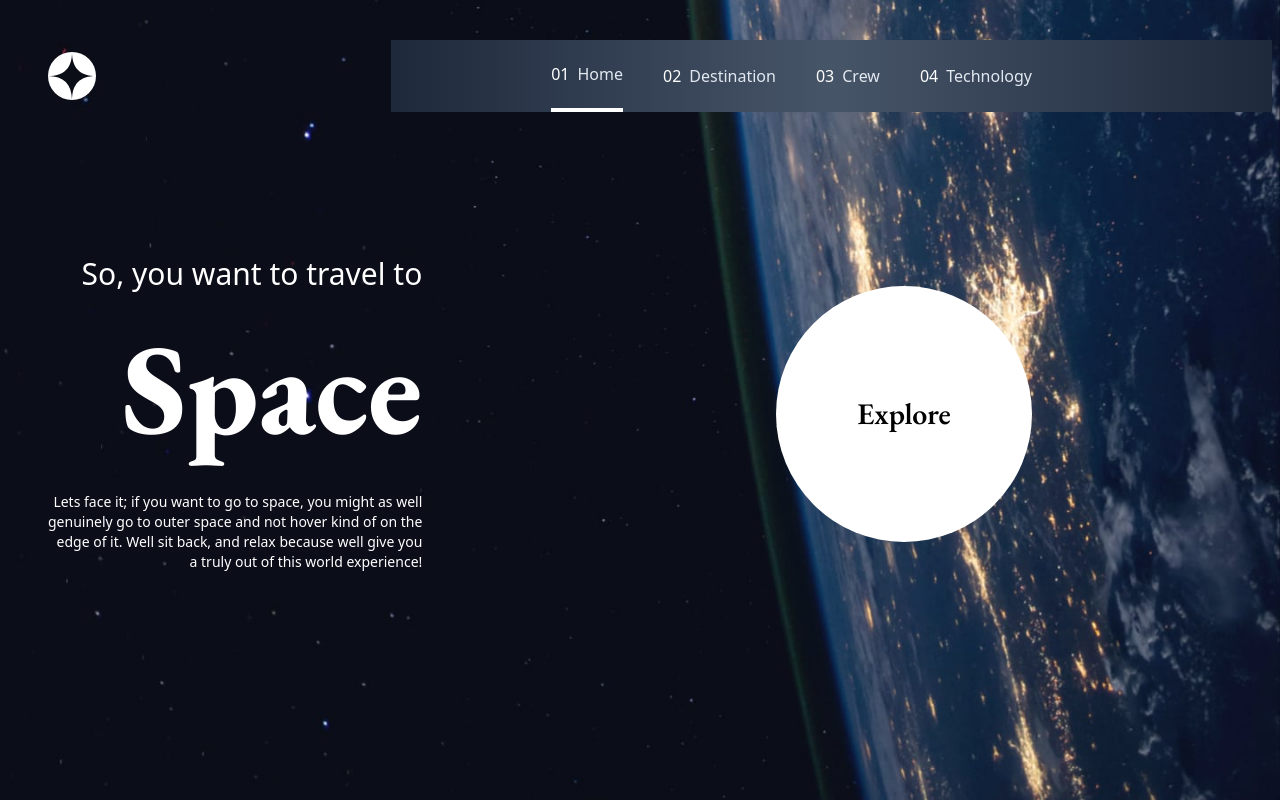
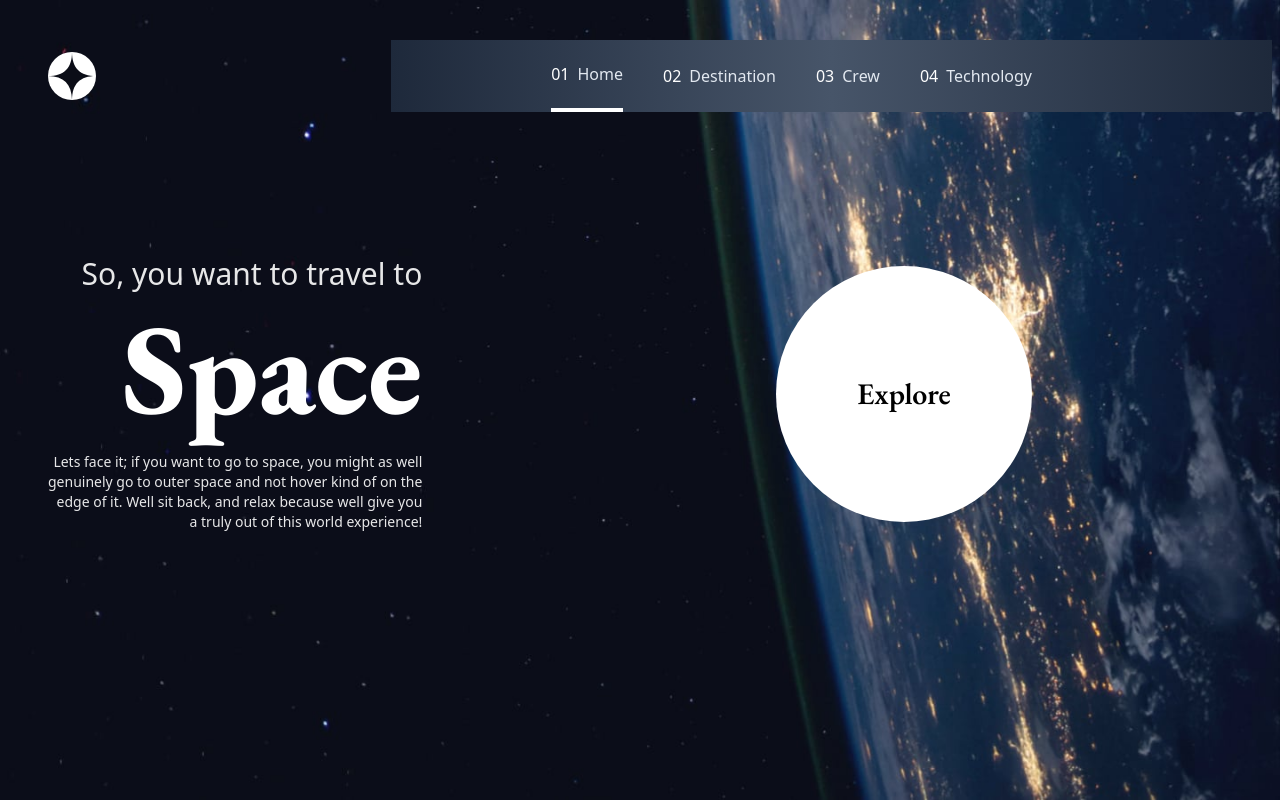
Before and after one commit to Torycd/spacetravel, a React app: page / in a window 1280 px wide. Built offline with nearby package versions, Linux system fonts and the light colour scheme; the HTML template or start-up script is replaced by a standard one.

Commit message:
Nothing Else matters

```diff
--- a/src/Pages/HomePage.jsx
+++ b/src/Pages/HomePage.jsx
@@ -2,15 +2,15 @@
 
 const HomePage = () => {
   return (
-      <div className="text-white flex flex-col m-2 sm:flex-row justify-between">
-      <div className="flex flex-col gap-8 sm:ml-10 sm:my-32">
-        <p className="font-normal sm:text-3xl text-center sm:text-right">
+      <div className="text-white flex flex-col gap-2 m-2 md:flex-row sm:gap-0 justify-between">
+      <div className="flex flex-col gap-3 sm:ml-10 my-6 lg:my-32">
+        <p className="font-normal sm:text-3xl text-center md:text-right opacity-90">
           So, you want to travel to
         </p>
-        <h2 className="font-Inte sm:text-9xl text-7xl font-extrabold text-center sm:text-right">
+        <h2 className="font-Inte sm:text-9xl text-7xl font-extrabold text-center md:text-right">
           Space
         </h2>
-        <p className="mt-2 text-sm text-center sm:text-right">
+        <p className="mt-2 text-sm text-center md:text-right opacity-90">
           Lets face it; if you want to go to space, you might as well
           <br />
           genuinely go to outer space and not hover kind of on the
@@ -20,7 +20,7 @@ const HomePage = () => {
         </p>
       </div>
 
-      <div className="sm:w-64 sm:h-64 w-44 h-44 flex items-center justify-center rounded-full my-auto mx-auto bg-white sm:ml-40 sm:mr-60">
+      <div className="lg:w-64 lg:h-64 w-44 h-44 flex items-center justify-center rounded-full sm:my-auto mx-auto bg-white lg:ml-40 lg:mr-60">
         <h2 className="font-Inte text-black font-semibold sm:text-3xl">Explore</h2>
       </div>
     </div>
--- a/src/components/ResponsiveBackground.jsx
+++ b/src/components/ResponsiveBackground.jsx
@@ -45,7 +45,7 @@ const ResponsiveBackground = ({ children }) => {
     <>
       {/* desktop view */}
       <div
-        className="hidden lg:flex flex-col h-dvh"
+        className="hidden lg:flex flex-col h-dvh fixed overflow-auto inset-0"
         style={{
           backgroundImage: backgroundImage,
           backgroundSize: "cover",
@@ -56,7 +56,7 @@ const ResponsiveBackground = ({ children }) => {
       </div>
       {/* tablet view */}
       <div
-        className="hidden md:flex flex-col lg:hidden h-dvh "
+        className="hidden md:flex flex-col lg:hidden h-dvh fixed overflow-auto inset-0"
         style={{
           backgroundImage: backgroundImageTablet,
         }}
@@ -65,7 +65,7 @@ const ResponsiveBackground = ({ children }) => {
       </div>
       {/* mobile view */}
       <div
-        className="md:hidden flex flex-col bg-cover h-dvh"
+        className="md:hidden flex flex-col bg-cover bg-center fixed overflow-auto inset-0 h-dvh"
         style={{
           backgroundImage: backgroundImageMobile,
           backgroundSize: "cover",
--- a/src/components/SpaceNavigation.jsx
+++ b/src/components/SpaceNavigation.jsx
@@ -3,7 +3,7 @@ import { NavLink } from "react-router-dom";
 const SpaceNavigation = () => {
   return (
     <div className="flex text-white justify-between mt-2 m-2 sm:mt-10">
-      <div className="sm:ml-10 my-3">
+      <div className="sm:ml-10 lg:my-3">
         <svg xmlns="http://www.w3.org/2000/svg" width="48" height="48">
           <g fill="none" fillRule="evenodd">
             <circle cx="24" cy="24" r="24" fill="#FFF" />
@@ -24,7 +24,7 @@ const SpaceNavigation = () => {
       </div>
 
       <div className="bg-gradient-to-r from-slate-800 via-slate-600 to-slate-800 bg-transparent bg-opacity-20 hidden sm:block">
-        <ul className="flex justify-around gap-10 ml-40  mr-60 h-full font-medium">
+        <ul className="flex justify-around gap-10 lg:ml-40 ml-5 mr-2  lg:mr-60 h-full font-medium">
           <li className="h-full flex items-center">
             <NavLink
               to="/"
```
